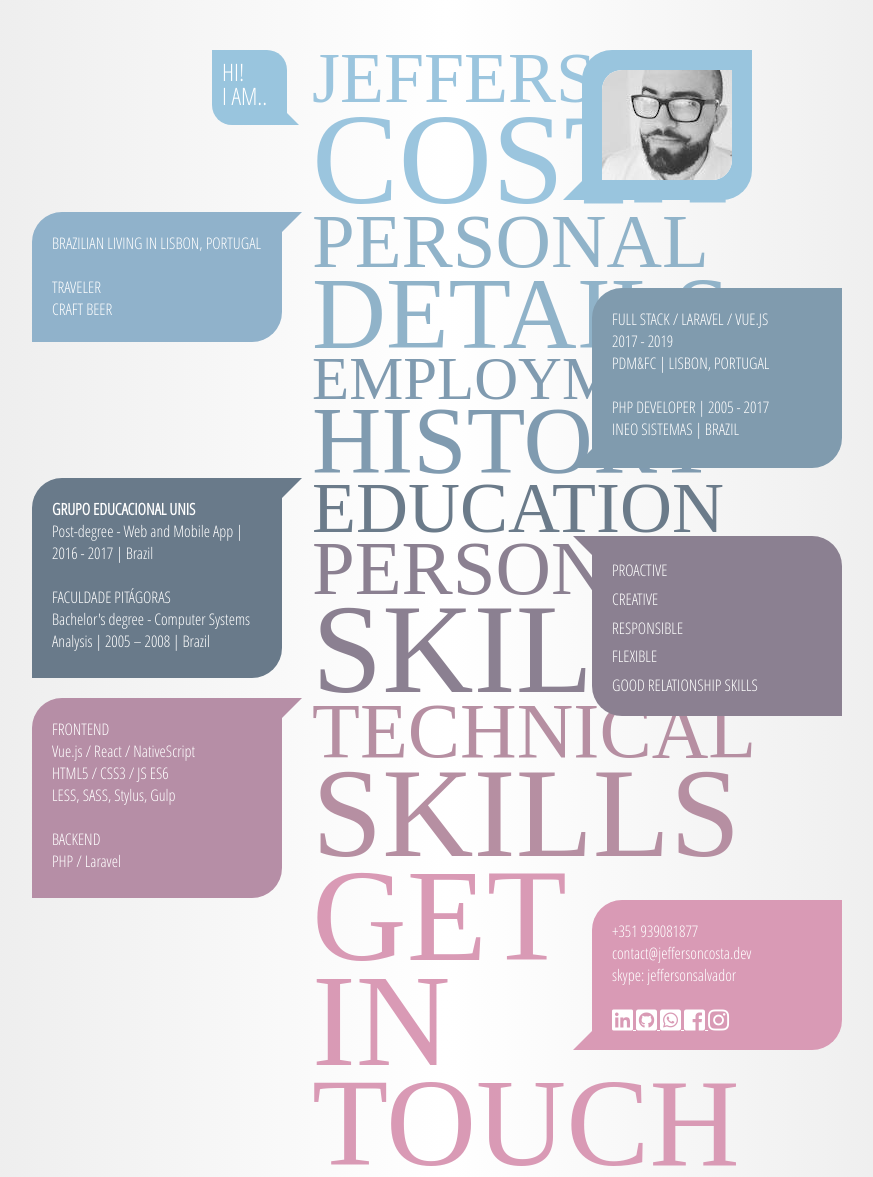
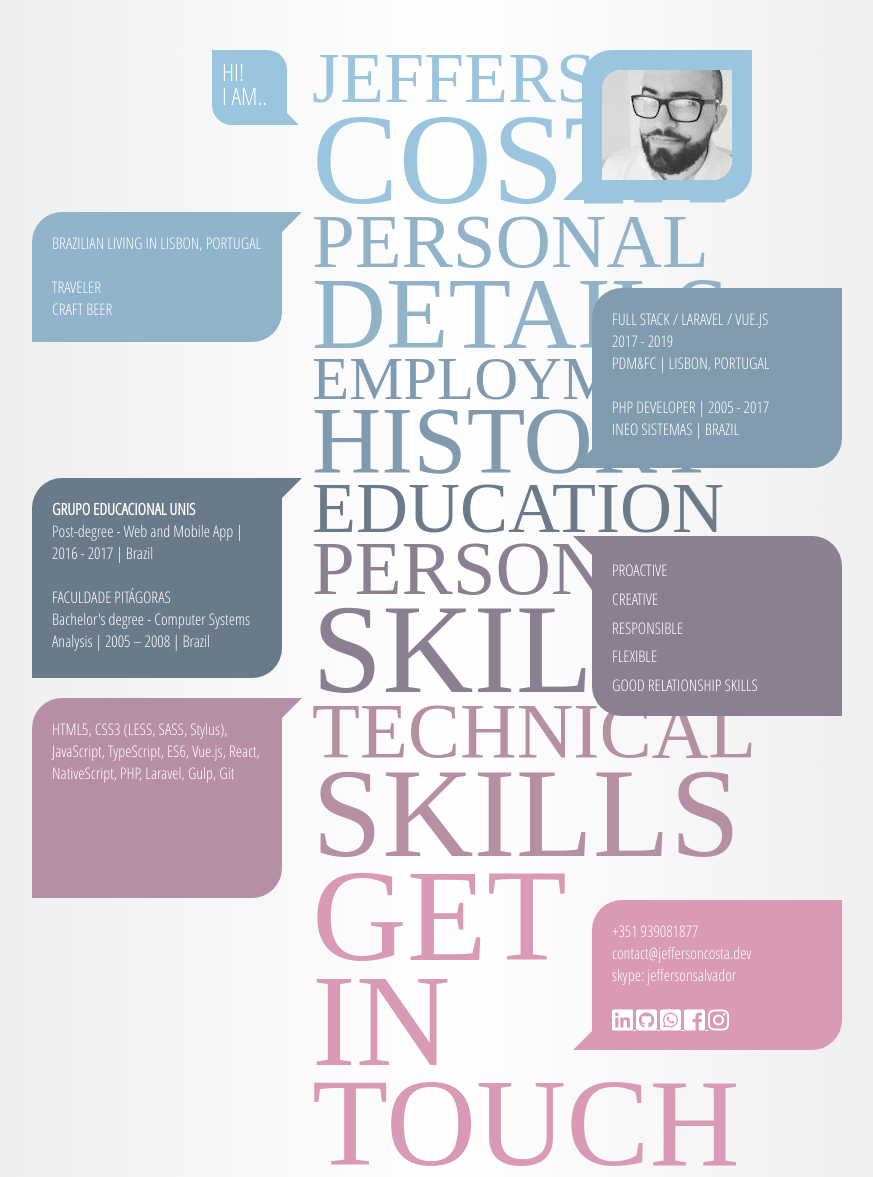
Before and after one commit to jeffersonsalvador/whoim, a website: page dist/index.html in a window 1280 px wide. Shown: the top 1177 px of the page, without its empty margins (193-1066 px from the left). Drawn offline with Linux system fonts and the light colour scheme; a web font is replaced by a local one.

Commit message:
Content updated

```diff
--- a/dist/index.html
+++ b/dist/index.html
@@ -83,13 +83,11 @@
         </div>
         <div class="bubble7">
             <span class="the-arrow7"></span>
-            FRONTEND<br>
-            Vue.js / React /  NativeScript<br/>
-            HTML5 / CSS3 / JS ES6<br/>
-            LESS, SASS, Stylus, Gulp
-            <br/><br/>
-            BACKEND<br/>
-            PHP / Laravel<br/>
+            HTML5, CSS3 (LESS, SASS, Stylus),
+            JavaScript, TypeScript, ES6,
+            Vue.js, React, NativeScript,
+            PHP,  Laravel,
+            Gulp, Git
         </div>
         <div class="bubble8">
             <span class="the-arrow8"></span>
```
